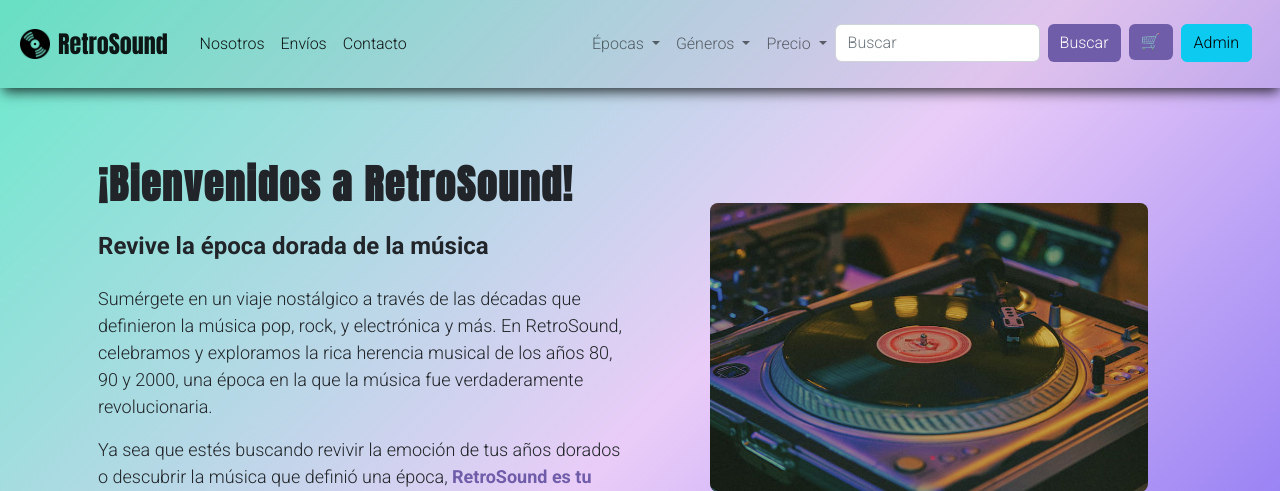
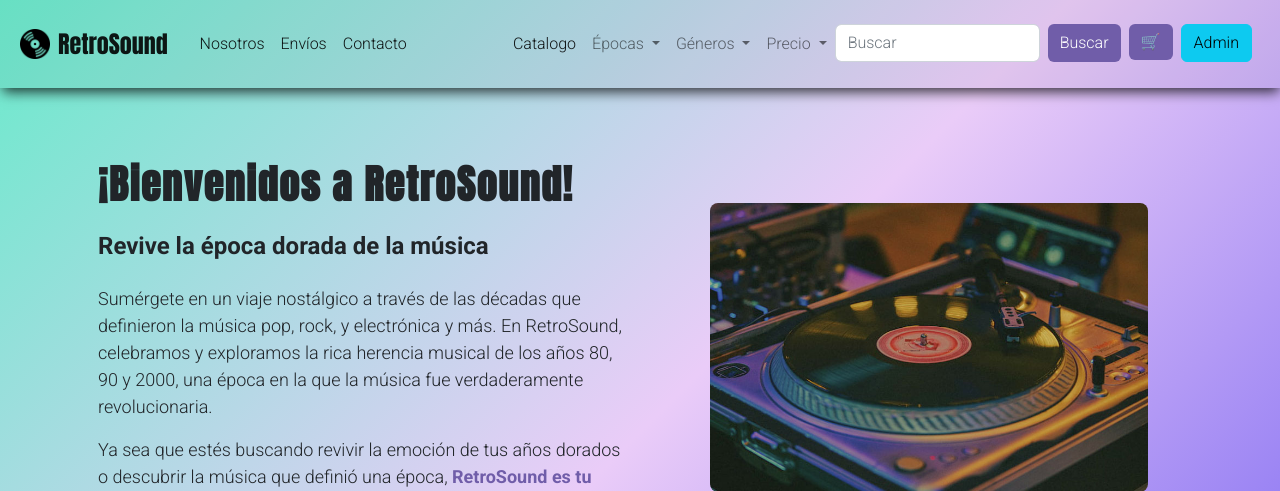
Before and after one commit to mArchilli/ARCHILLI-MERLO-TP-2, a PHP site: page /index.php in a window 1280 px wide. Shown: the top 491 px of the page. Run offline with PHP 8.4, Linux system fonts and the light colour scheme; tables that the repository leaves empty or names only in its code hold one stand-in row (values such as "Sample post").

Commit message:
add: btn Logout

```diff
--- a/index.php
+++ b/index.php
@@ -149,6 +149,10 @@ $userData = $_SESSION['loggedIn'] ?? FALSE;
 
                 <ul class="navbar-nav ms-auto ">
 
+                    <li class="nav-item">
+                        <a class="nav-link active" href="index.php?sec=catalogo">Catalogo</a>
+                    </li>
+
                     <li class="nav-item dropdown">
                         <a class="nav-link dropdown-toggle" href="#" role="button" data-bs-toggle="dropdown" aria-expanded="false">
                         Épocas
@@ -198,8 +202,10 @@ $userData = $_SESSION['loggedIn'] ?? FALSE;
                         </a>
                     </li>
 
-                    <li class="nav-item">
-                        <a class="nav-link active <?= $userData ? "" : "d-none" ?>" href="admin/actions/auth_logout.php">Logout: <span class="fw-light"><?= $userData['nombre_usuario'] ?? "" ?></span></a>
+                    <li class="nav-item mb-2 mb-lg-0">
+                        <a class="nav-link active py-0 <?= $userData ? "" : "d-none" ?>" href="admin/actions/auth_logout.php">
+                        <button class="btn btn-danger w-100">Logout: <span class="fw-light"><?= $userData['nombre_usuario'] ?? "" ?></span></button>
+                        </a>
                     </li>
 
                     <li class="nav-item mb-2 mb-lg-0">
```
